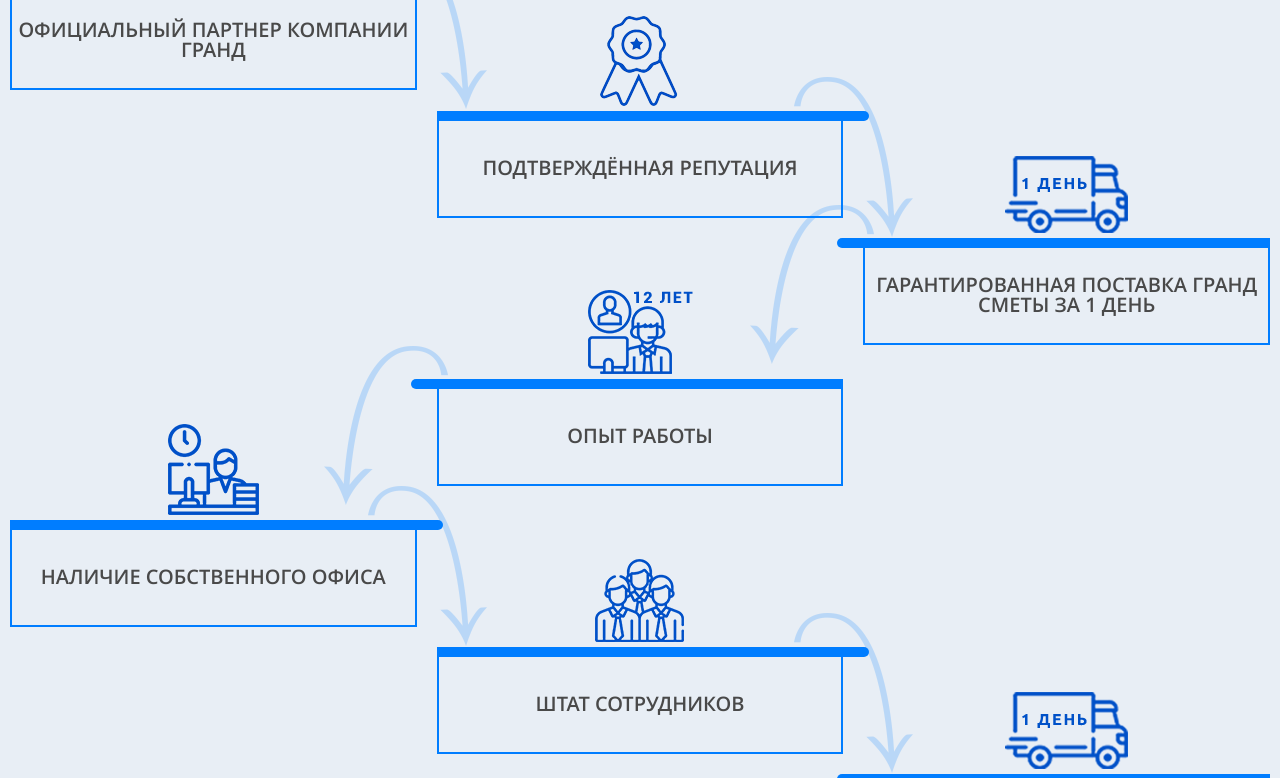
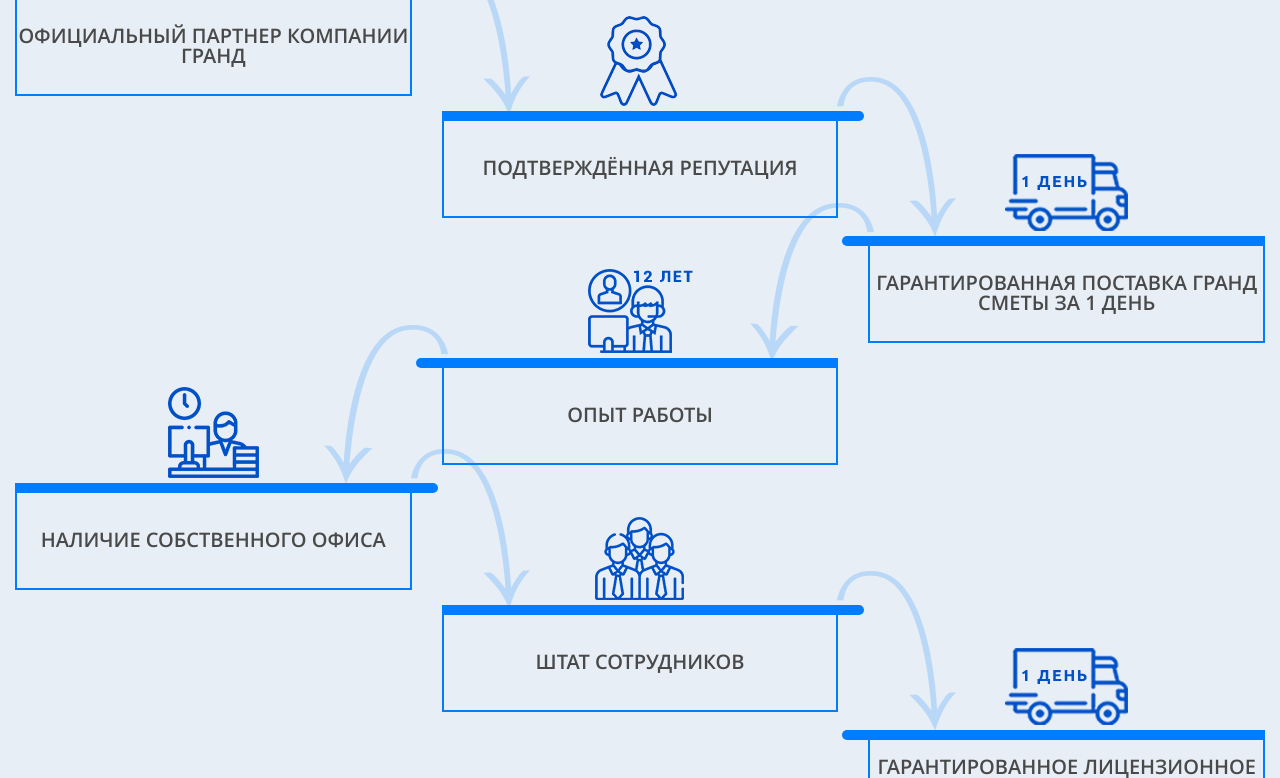
Before and after one commit to Anasteisa97/gransmeta, a website: page src/index.html in a window 1280 px wide. Shown: the part 1322-2100 px from the top of the page. Drawn offline with nearby package versions, Linux system fonts and the light colour scheme; files that its build step writes are made by us from their sources; files whose address does not match are found by name.

Commit message:
правки

```diff
--- a/src/blocks/header.html
+++ b/src/blocks/header.html
@@ -42,7 +42,7 @@
                 <img src="files/imgs/icons/address.png" alt="" class="nav__icon">
                 <div class="address__text">
                   <!--ССЫЛКИ ЛУЧШЕ ВСЕГО СТАВИТЬ ТОЛЬКО ТОГДА, КОГДА ЭТО БУДЕТ ПЕРЕХОД НА ДРУГУЮ СТРАНИЦУ-->
-                  <a href="#" class="address__text_top">г. Пенза,</a>
+                  <a href="#how-find" class="address__text_top">г. Пенза,</a>
                   <p class="address__text_bottom">ул. Пушкина, 3, офис 410</p>
                 </div>
             </div>
--- a/src/index.html
+++ b/src/index.html
@@ -33,7 +33,9 @@
         <div class="row how-choose__row how-choose__row_left">
 
           <div class="col-lg-4 col-md-6 how-choose__item how-choose__item_top">
-            <img src="files/imgs/icons/partner.png" alt="" class="how-choose__item-icon">
+            <div class="how-choose__item-icon">
+              <img src="files/imgs/icons/partner.png" alt="">
+            </div>
             <a href="#" class="how-choose__item-box">
               <p class="how-choose__item-text">Официальный партнер компании Гранд</p>
             </a>
@@ -45,7 +47,9 @@
           </div>
 
           <div class="col-lg-4 col-md-6 how-choose__item how-choose__item_bottom">
-            <img src="files/imgs/icons/reputation.png" alt="" class="how-choose__item-icon">
+            <div class="how-choose__item-icon">
+              <img src="files/imgs/icons/reputation.png" alt="">
+            </div>
             <a href="#" class="how-choose__item-box how-choose__item-box_click">
               <p class="how-choose__item-text">Подтверждённая репутация</p>
             </a>
@@ -60,7 +64,9 @@
 
         <div class="row how-choose__row how-choose__row_right how-choose__row_up">
           <div class="col-lg-4 col-md-6 how-choose__item how-choose__item_top">
-            <img src="files/imgs/icons/1day.png" alt="" class="how-choose__item-icon">
+            <div class="how-choose__item-icon">
+              <img src="files/imgs/icons/1day.png" alt="">
+            </div>
             <a href="#" class="how-choose__item-box before-left">
               <p class="how-choose__item-text">Гарантированная поставка Гранд сметы за 1 день</p>
             </a>
@@ -69,8 +75,11 @@
 
             </div>
           </div>
+
           <div class="col-lg-4 col-md-6 how-choose__item how-choose__item_bottom">
-            <img src="files/imgs/icons/experience.png" alt="" class="how-choose__item-icon">
+            <div class="how-choose__item-icon">
+              <img src="files/imgs/icons/experience.png" alt="">
+            </div>
             <a href="#" class="how-choose__item-box before-left">
               <p class="how-choose__item-text">Опыт работы</p>
             </a>
@@ -83,7 +92,9 @@
 
         <div class="row how-choose__row how-choose__row_left how-choose__row_up">
           <div class="col-lg-4 col-md-6 how-choose__item how-choose__item_top">
-            <img src="files/imgs/icons/office.png" alt="" class="how-choose__item-icon">
+            <div class="how-choose__item-icon">
+              <img src="files/imgs/icons/office.png" alt="">
+            </div>
             <a href="#" class="how-choose__item-box">
               <p class="how-choose__item-text">Наличие собственного офиса</p>
             </a>
@@ -95,7 +106,9 @@
             </div>
           </div>
           <div class="col-lg-4 col-md-6 how-choose__item how-choose__item_bottom">
-            <img src="files/imgs/icons/employee.png" alt="" class="how-choose__item-icon">
+            <div class="how-choose__item-icon">
+              <img src="files/imgs/icons/employee.png" alt="">
+            </div>
             <a href="#" class="how-choose__item-box">
               <p class="how-choose__item-text">Штат сотрудников</p>
             </a>
@@ -108,7 +121,9 @@
 
         <div class="row how-choose__row how-choose__row_right how-choose__row_up">
           <div class="col-lg-4 col-md-6 how-choose__item how-choose__item_top">
-            <img src="files/imgs/icons/1day.png" alt="" class="how-choose__item-icon">
+            <div class="how-choose__item-icon">
+              <img src="files/imgs/icons/1day.png" alt="">
+            </div>
             <a href="#" class="how-choose__item-box before-left">
               <p class="how-choose__item-text">гарантированное лицензионное обслуживание в течение 6 месяцев</p>
             </a>
--- a/src/scss/_footer.scss
+++ b/src/scss/_footer.scss
@@ -46,7 +46,7 @@
         justify-content: center;
 
         a{
-
+          transition: .5s;
           border: 5px solid #d0ddeb;
           margin-right: 30px;
           border-radius: 50%;
@@ -66,6 +66,8 @@
 
             & path{
               fill: #007dff;
+              transition: .5s;
+
             }
           }
 
--- a/src/scss/_header.scss
+++ b/src/scss/_header.scss
@@ -102,9 +102,9 @@
       &_top{
         font-size: 18px;
         color: #f8484f;
-        text-decoration: #f8484f dashed;
-        border-bottom: #f8484f;
         font-family: 'Open Sans Regular';
+        border-bottom: 2px dashed #f8484f;
+        line-height: 1.5;
 
       }
       &_bottom{
--- a/src/scss/_index.scss
+++ b/src/scss/_index.scss
@@ -20,7 +20,7 @@
     height: 332px;
 
     &_up{
-      margin-top: -64px;
+      margin-top: -85px;
     }
 
     &_right{
@@ -38,12 +38,13 @@
 
   &__item{
     width: 100%;
-    padding-left: 10px;
-    padding-right: 10px;
+    //margin-left: 10px;
+    //margin-right: 10px;
     position: relative;
+    padding: 0;
 
     &-box{
-      width: 410px;
+      //width: 410px;
       max-width: 100%;
       height: 100px;
       border: 2px solid #007dff;
@@ -51,6 +52,8 @@
       align-items: center;
       justify-content: center;
       position: relative;
+      //margin: 0 auto;
+      margin: 0 15px;
 
       &.before-left{
 
@@ -87,7 +90,7 @@
 
       &_after_click{
         display: block;
-        width: 410px;
+        //width: 410px;
         max-width: 100%;
         right: 0;
         left: 0;
@@ -96,7 +99,8 @@
         background: #007dff;
         position: absolute;
         z-index: 3;
-        margin: 0 10px;
+        //margin: 0 auto;
+        margin: 0 15px;
       }
 
       &::before{
@@ -121,10 +125,6 @@
       color: #494949;
     }
 
-    &-arrow{
-      position: absolute;
-    }
-
     &_top{
       align-self: flex-start;
     }
@@ -134,23 +134,23 @@
     }
 
     &-icon{
-      margin: 2px auto 12px;
+      height: 110px;
+      display: flex;
+      align-items: flex-end;
 
-      &::after{
-        content: "";
-        display: block;
-        background: #007dff;
-        width: 110%;
-        height: 10px;
+      img{
+        margin: 2px auto 12px;
+
       }
+
     }
 
     &-arrow{
-
+      position: absolute;
       bottom: -19px;
 
       &.right{
-        right: -60px;
+        right: -103px;
       }
 
       &.left{
```
